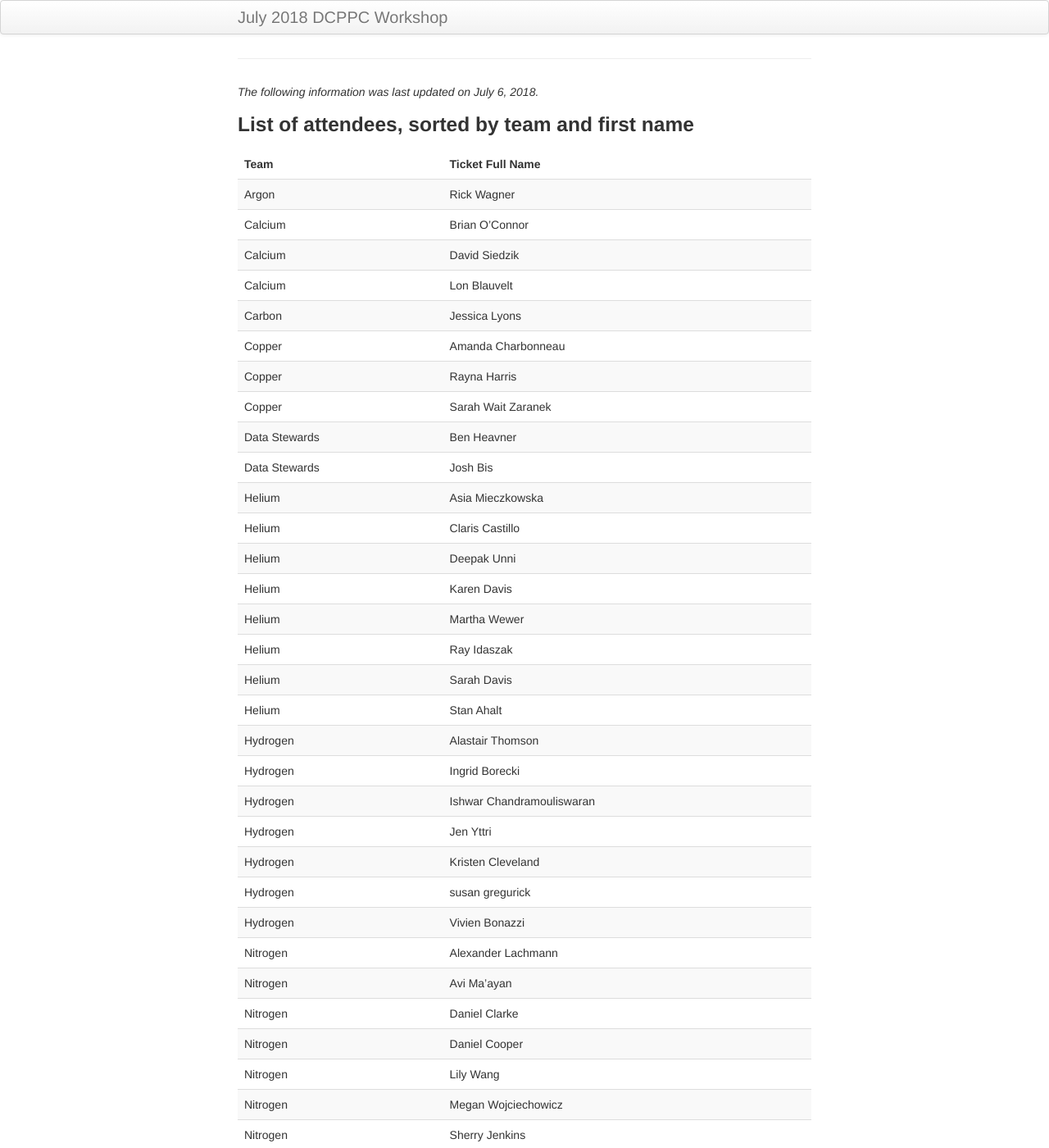
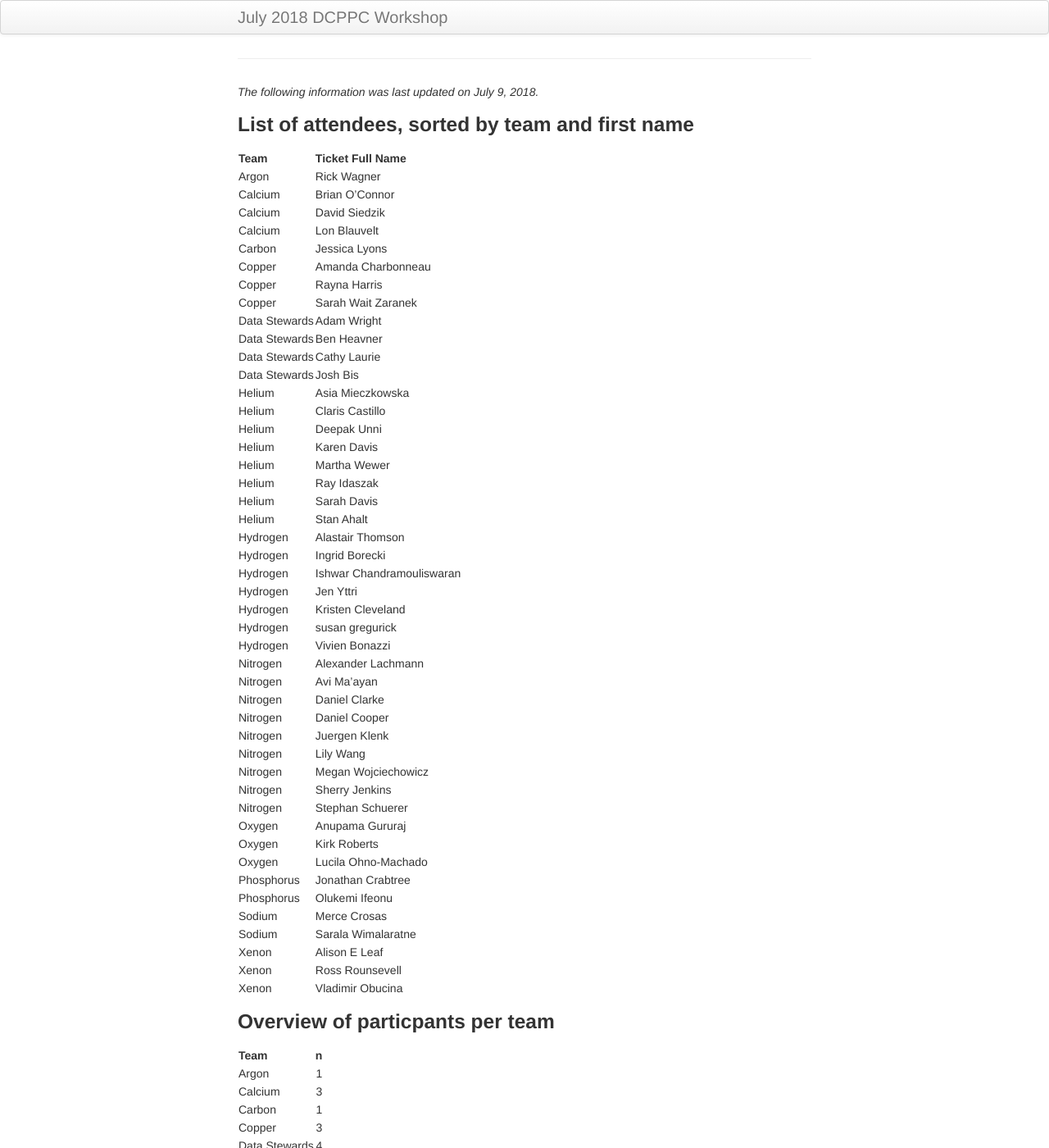
Before and after one commit to dcppc/2018-july-workshop, a Jekyll site: the page built from docs/attendees.md, in a window 1280 px wide and 1400 px high. Shown: the whole window at 82% size. Built offline with Jekyll 4.4.1, drawn with Linux system fonts in a browser that asks for light colours; our own code applies the rules of GitHub Pages for plain Markdown files.

Commit message:
update attendees

```diff
--- a/docs/attendees.md
+++ b/docs/attendees.md
@@ -1,8 +1,8 @@
-*The following information was last updated on July 6, 2018.*
+*The following information was last updated on July 9, 2018.*
 
 ### List of attendees, sorted by team and first name
 
-<table class="table table-striped">
+<table>
 <thead>
 <tr class="header">
 <th style="text-align: left;">Team</th>
@@ -44,7 +44,15 @@
 </tr>
 <tr class="odd">
 <td style="text-align: left;">Data Stewards</td>
+<td style="text-align: left;">Adam Wright</td>
+</tr>
+<tr class="even">
+<td style="text-align: left;">Data Stewards</td>
 <td style="text-align: left;">Ben Heavner</td>
+</tr>
+<tr class="odd">
+<td style="text-align: left;">Data Stewards</td>
+<td style="text-align: left;">Cathy Laurie</td>
 </tr>
 <tr class="even">
 <td style="text-align: left;">Data Stewards</td>
@@ -128,27 +136,43 @@
 </tr>
 <tr class="even">
 <td style="text-align: left;">Nitrogen</td>
-<td style="text-align: left;">Lily Wang</td>
+<td style="text-align: left;">Juergen Klenk</td>
 </tr>
 <tr class="odd">
 <td style="text-align: left;">Nitrogen</td>
-<td style="text-align: left;">Megan Wojciechowicz</td>
+<td style="text-align: left;">Lily Wang</td>
 </tr>
 <tr class="even">
 <td style="text-align: left;">Nitrogen</td>
-<td style="text-align: left;">Sherry Jenkins</td>
+<td style="text-align: left;">Megan Wojciechowicz</td>
 </tr>
 <tr class="odd">
 <td style="text-align: left;">Nitrogen</td>
+<td style="text-align: left;">Sherry Jenkins</td>
+</tr>
+<tr class="even">
+<td style="text-align: left;">Nitrogen</td>
 <td style="text-align: left;">Stephan Schuerer</td>
+</tr>
+<tr class="odd">
+<td style="text-align: left;">Oxygen</td>
+<td style="text-align: left;">Anupama Gururaj</td>
 </tr>
 <tr class="even">
 <td style="text-align: left;">Oxygen</td>
-<td style="text-align: left;">Anupama Gururaj</td>
+<td style="text-align: left;">Kirk Roberts</td>
+</tr>
+<tr class="odd">
+<td style="text-align: left;">Oxygen</td>
+<td style="text-align: left;">Lucila Ohno-Machado</td>
+</tr>
+<tr class="even">
+<td style="text-align: left;">Phosphorus</td>
+<td style="text-align: left;">Jonathan Crabtree</td>
 </tr>
 <tr class="odd">
 <td style="text-align: left;">Phosphorus</td>
-<td style="text-align: left;">Jonathan Crabtree</td>
+<td style="text-align: left;">Olukemi Ifeonu</td>
 </tr>
 <tr class="even">
 <td style="text-align: left;">Sodium</td>
@@ -175,7 +199,7 @@
 
 ### Overview of particpants per team
 
-<table class="table table-striped">
+<table>
 <thead>
 <tr class="header">
 <th style="text-align: left;">Team</th>
@@ -201,7 +225,7 @@
 </tr>
 <tr class="odd">
 <td style="text-align: left;">Data Stewards</td>
-<td style="text-align: right;">2</td>
+<td style="text-align: right;">4</td>
 </tr>
 <tr class="even">
 <td style="text-align: left;">Helium</td>
@@ -213,15 +237,15 @@
 </tr>
 <tr class="even">
 <td style="text-align: left;">Nitrogen</td>
-<td style="text-align: right;">8</td>
+<td style="text-align: right;">9</td>
 </tr>
 <tr class="odd">
 <td style="text-align: left;">Oxygen</td>
-<td style="text-align: right;">1</td>
+<td style="text-align: right;">3</td>
 </tr>
 <tr class="even">
 <td style="text-align: left;">Phosphorus</td>
-<td style="text-align: right;">1</td>
+<td style="text-align: right;">2</td>
 </tr>
 <tr class="odd">
 <td style="text-align: left;">Sodium</td>
```
